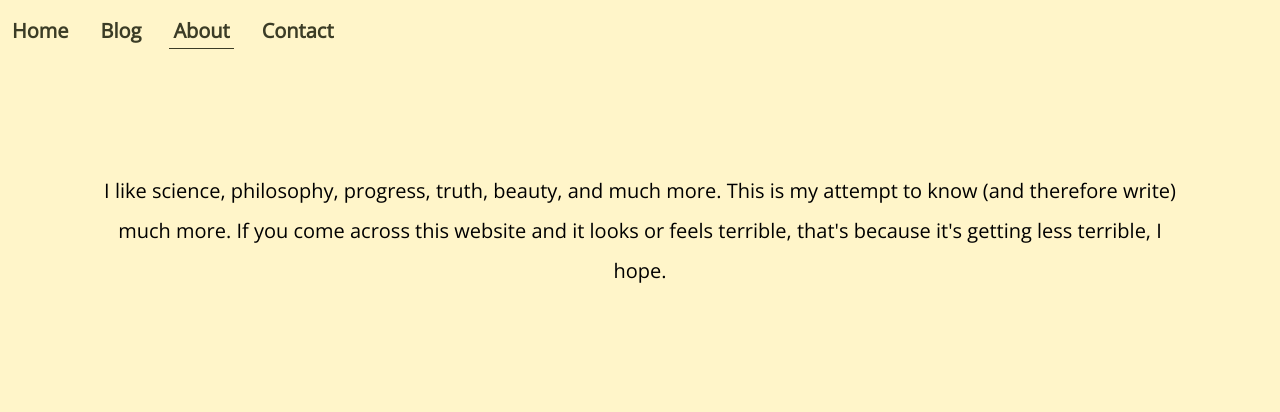
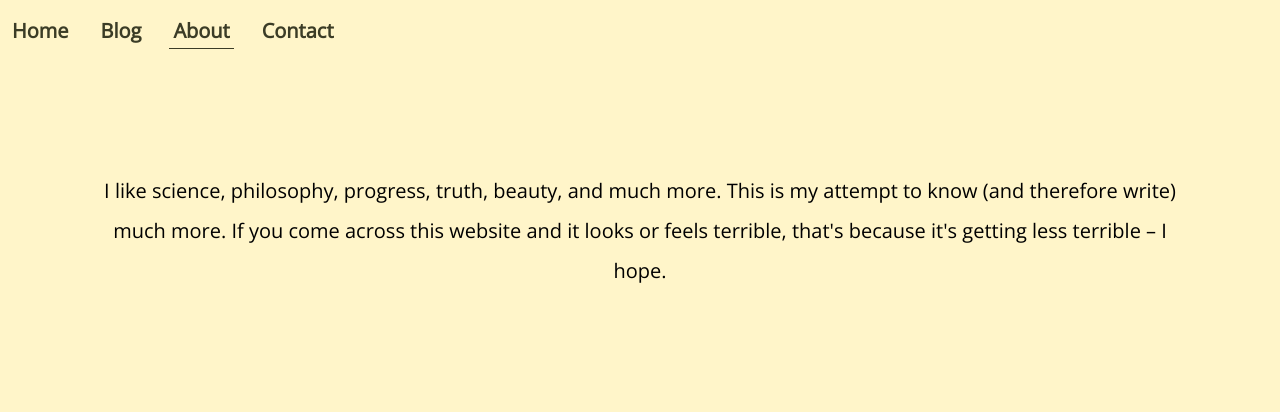
Before and after one commit to richardofarrell/richardofarrell.github.io, a Jekyll site: the page built from about.md, in a window 1280 px wide. Shown: the top 412 px of the page. Built offline with Jekyll 4.4.1, drawn with Linux system fonts in a browser that asks for light colours.

Commit message:
Update about.md

```diff
--- a/about.md
+++ b/about.md
@@ -3,4 +3,4 @@ layout: default
 title: About
 ---
 
-<p style="text-align: center;"> I like science, philosophy, progress, truth, beauty, and much more. This is my attempt to know (and therefore write) much more. If you come across this website and it looks or feels terrible, that's because it's getting less terrible, I hope.</p>
+<p style="text-align: center;"> I like science, philosophy, progress, truth, beauty, and much more. This is my attempt to know (and therefore write) much more. If you come across this website and it looks or feels terrible, that's because it's getting less terrible – I hope.</p>
```
